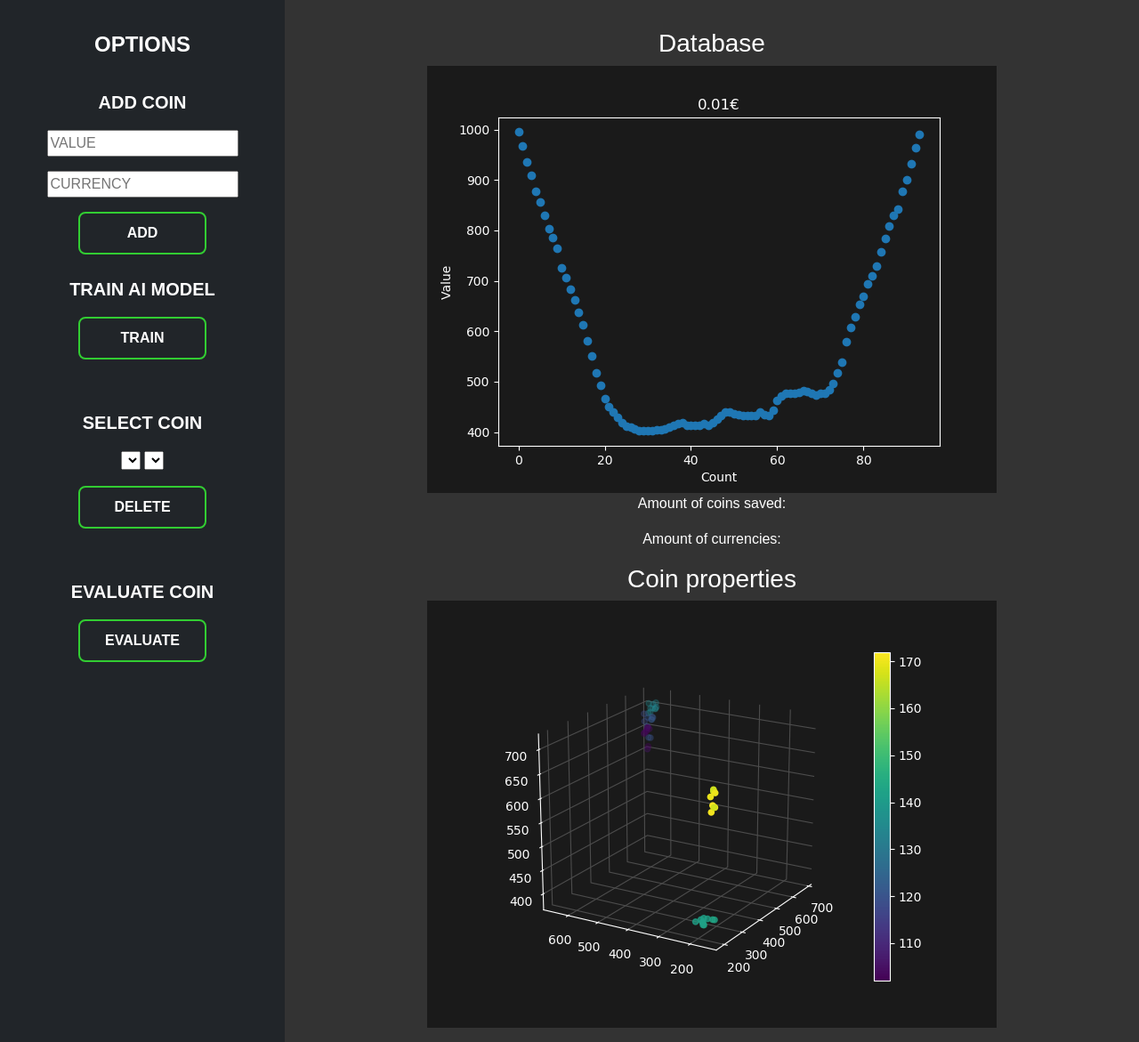
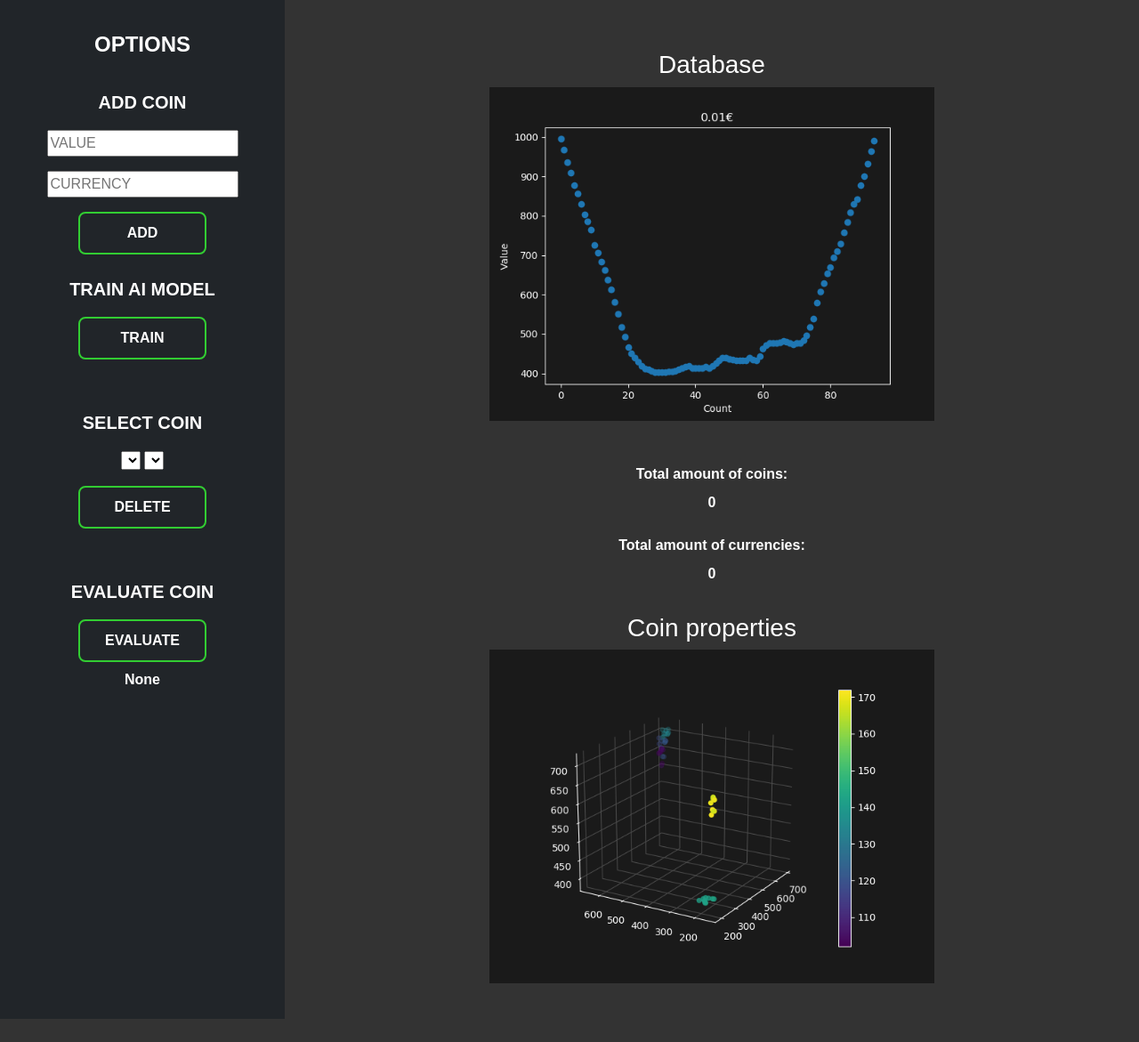
Before and after one commit to Alexander-H9/Makeathon_2022, a Flask app: page /admin in a window 1280 px wide. Shown: the part 78-1249 px from the top of the page at 89% size. After the commit the page ends 1223 px from the top, so only its background shows below. Run offline with Flask 2, Linux system fonts and the light colour scheme; data that the repository does not hold is empty.

Commit message:
small edit

```diff
--- a/static/js/admin.js
+++ b/static/js/admin.js
@@ -5,6 +5,8 @@ const train_btn = document.querySelector("#train-btn");
 const select_currency = document.querySelector("#select-currency");
 const select_value = document.querySelector("#select-value");
 const delete_btn = document.querySelector("#delete-btn");
+const evaluate_btn = document.querySelector("#evaluate-btn");
+const evaluate_span = document.querySelector("#evaluate-span");
 const plot_img_1 = document.querySelector("#plot-img-1");
 const plot_img_2 = document.querySelector("#plot-img-2");
 
--- a/templates/admin.html
+++ b/templates/admin.html
@@ -79,6 +79,9 @@
                         <li class="my-2">
                             <button class="button opt-btn" id="evaluate-btn" data-bs-toggle="tooltip" data-bs-placement="right" title="Scan Coin to test"><strong>EVALUATE</strong></button>
                         </li>
+                        <li class="mb-2">
+                            <span class="fw-bold" id="evaluate-span">None</span>
+                        </li>
                     </ul>
                 </div>
             </div>
@@ -86,15 +89,29 @@
             <!-- Sidebar END -->
             <!-- Main -->
             <div class="col py-3">
-                <div class="board pt-lg-3">
-                    <div class="text-center">
-                        <h3>Database</h3>
-                        <img id="plot-img-1" class="img-fluid" alt="...">
-                        <p>Amount of coins saved:</p>
-                        <p>Amount of currencies:</p>
-                        <h3>Coin properties</h3>
-                        <img id="plot-img-2" class="img-fluid" alt="...">
-                    </div>
+                <div class="board pt-lg-3 text-center">
+                    <ul class="nav flex-column align-items-center">
+                        <li class="my-4">
+                            <h3>Database</h3>
+                            <img id="plot-img-1" class="img-fluid" alt="..." width="500">
+                        </li>
+                        <li class="mt-4 mb-2">
+                            <span class="fw-bold">Total amount of coins:</span>
+                        </li>
+                        <li>
+                            <span class="fw-bold" id="total-coin-count">0</span>
+                        </li>
+                        <li class="mt-4 mb-2">
+                            <span class="fw-bold">Total amount of currencies:</span>
+                        </li>
+                        <li class="mb-2">
+                            <span class="fw-bold" id="total-currency-count">0</span>
+                        </li>
+                        <li class="my-4">
+                            <h3>Coin properties</h3>
+                            <img id="plot-img-2" class="img-fluid" alt="..." width="500">
+                        </li>
+                    </ul>
                 </div>
             </div>
             <!-- Main END -->
```
